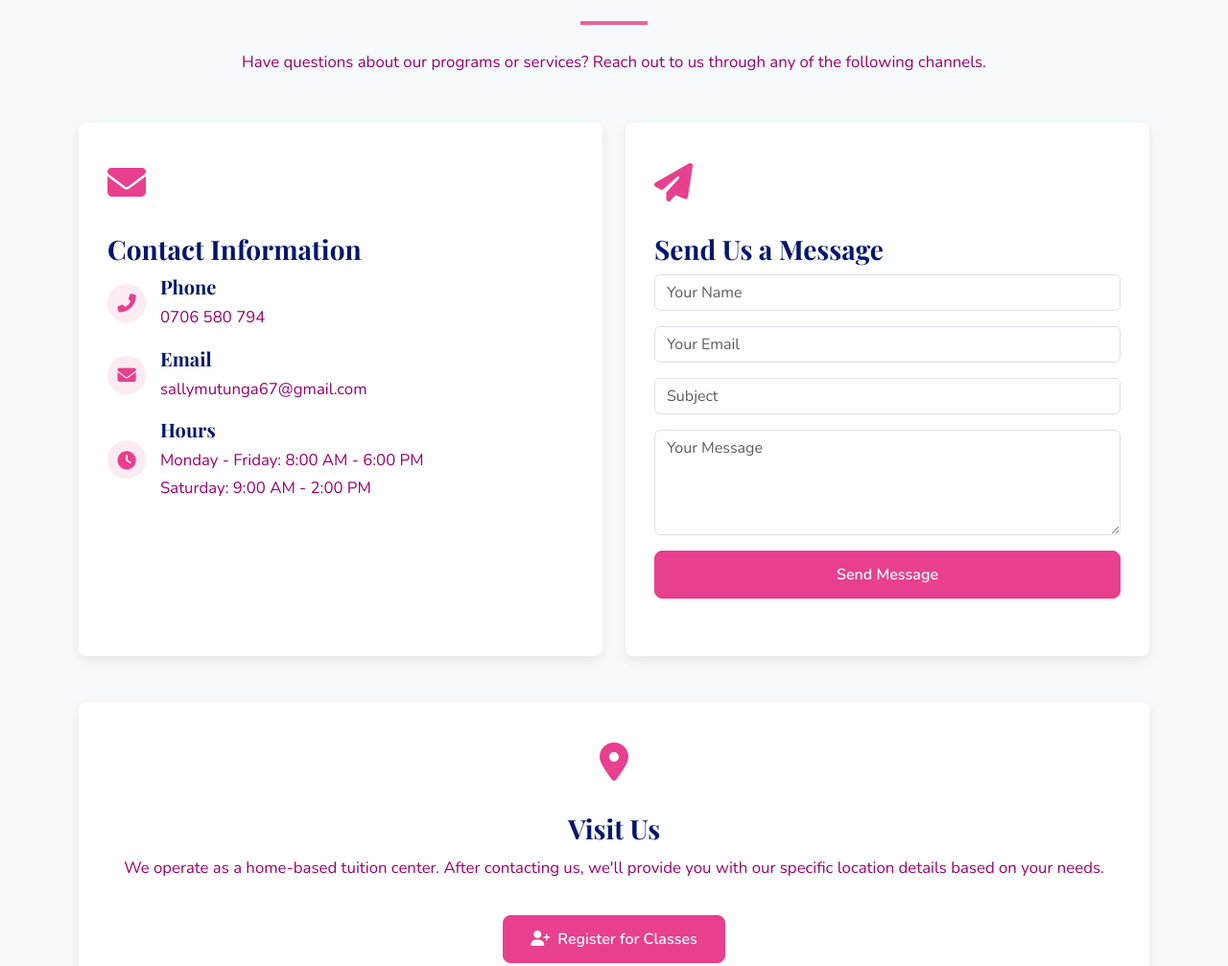
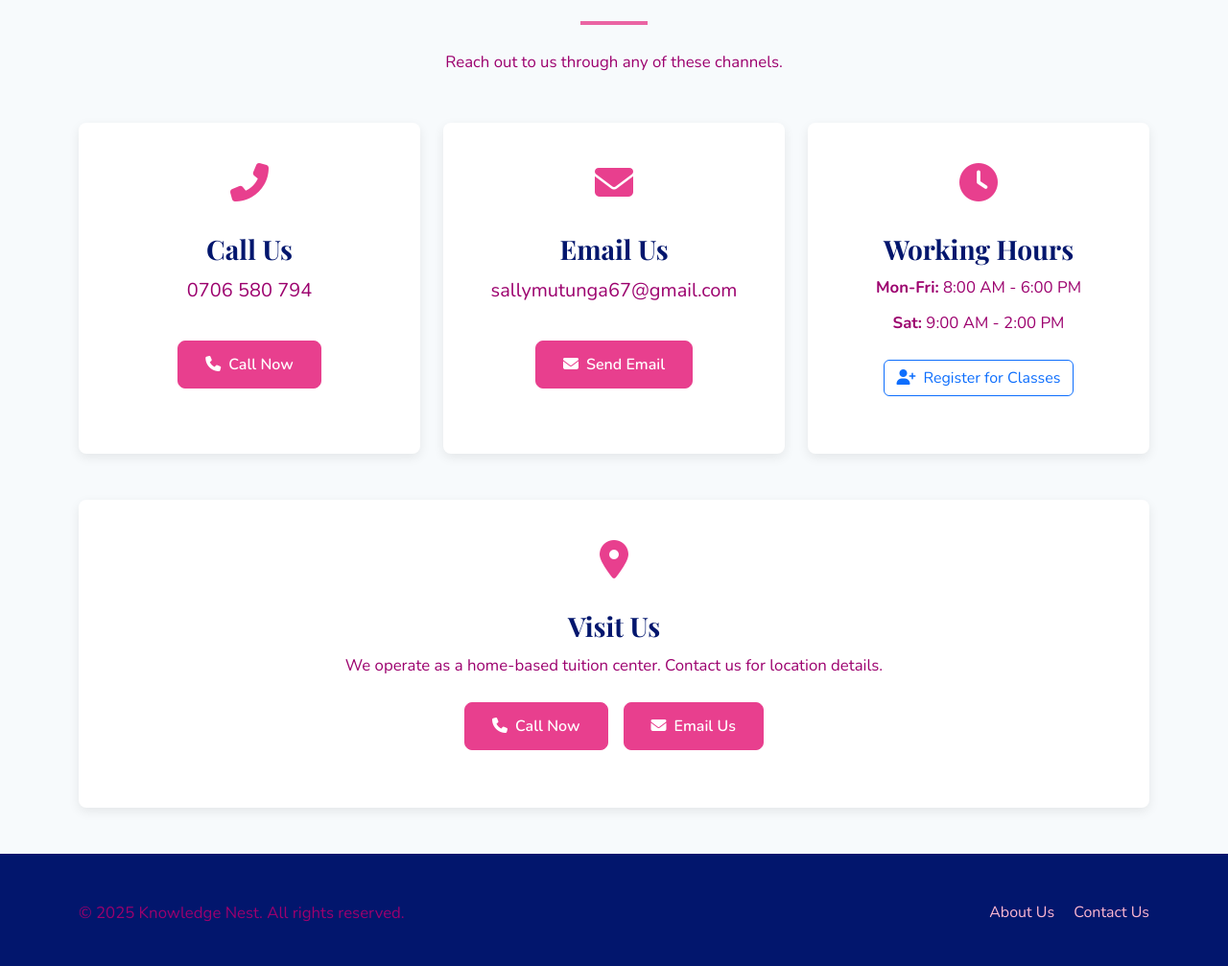
Before and after one commit to Omondi-ai/knowledgenesthomebasedtuitioncentre, a plain HTML site: page contact.html in a window 1280 px wide. Shown: the part 587-1594 px from the top of the page at 96% size. Drawn offline with nearby package versions, Linux system fonts and the light colour scheme.

Commit message:
'removedform'

```diff
--- a/contact.html
+++ b/contact.html
@@ -250,75 +250,64 @@
         </div>
     </header>
 
-    <!-- Contact Section -->
+    <!-- Simplified Contact Section -->
     <section class="container py-5">
         <div class="text-center mb-5">
             <h6 class="text-primary">GET IN TOUCH</h6>
             <h2 class="mb-3">We'd Love to Hear From You</h2>
             <div class="divider mx-auto"></div>
-            <p>Have questions about our programs or services? Reach out to us through any of the following channels.</p>
+            <p>Reach out to us through any of these channels.</p>
         </div>
 
         <div class="row">
-            <div class="col-lg-6 mb-4">
-                <div class="contact-card">
+            <!-- Phone Card -->
+            <div class="col-lg-4 mb-4">
+                <div class="contact-card text-center h-100">
+                    <div class="contact-icon">
+                        <i class="fas fa-phone-alt"></i>
+                    </div>
+                    <h3>Call Us</h3>
+                    <p class="fs-5">0706 580 794</p>
+                    <a href="tel:+254706580794" class="btn btn-primary mt-3">
+                        <i class="fas fa-phone me-2"></i>Call Now
+                    </a>
+                </div>
+            </div>
+
+            <!-- Email Card -->
+            <div class="col-lg-4 mb-4">
+                <div class="contact-card text-center h-100">
                     <div class="contact-icon">
                         <i class="fas fa-envelope"></i>
                     </div>
-                    <h3>Contact Information</h3>
-
-                    <div class="contact-info">
-                        <i class="fas fa-phone-alt"></i>
-                        <div>
-                            <h5>Phone</h5>
-                            <p>0706 580 794</p>
-                        </div>
-                    </div>
-
-                    <div class="contact-info">
-                        <i class="fas fa-envelope"></i>
-                        <div>
-                            <h5>Email</h5>
-                            <p>sallymutunga67@gmail.com</p>
-                        </div>
-                    </div>
-
-                    <div class="contact-info">
-                        <i class="fas fa-clock"></i>
-                        <div>
-                            <h5>Hours</h5>
-                            <p>Monday - Friday: 8:00 AM - 6:00 PM</p>
-                            <p>Saturday: 9:00 AM - 2:00 PM</p>
-                        </div>
-                    </div>
+                    <h3>Email Us</h3>
+                    <p class="fs-5">sallymutunga67@gmail.com</p>
+                    <a href="mailto:sallymutunga67@gmail.com" class="btn btn-primary mt-3">
+                        <i class="fas fa-envelope me-2"></i>Send Email
+                    </a>
                 </div>
             </div>
 
-            <div class="col-lg-6 mb-4">
-                <div class="contact-card">
+            <!-- Hours Card -->
+            <div class="col-lg-4 mb-4">
+                <div class="contact-card text-center h-100">
                     <div class="contact-icon">
-                        <i class="fas fa-paper-plane"></i>
+                        <i class="fas fa-clock"></i>
                     </div>
-                    <h3>Send Us a Message</h3>
-                    <form>
-                        <div class="mb-3">
-                            <input type="text" class="form-control" placeholder="Your Name" required>
-                        </div>
-                        <div class="mb-3">
-                            <input type="email" class="form-control" placeholder="Your Email" required>
-                        </div>
-                        <div class="mb-3">
-                            <input type="text" class="form-control" placeholder="Subject">
-                        </div>
-                        <div class="mb-3">
-                            <textarea class="form-control" rows="4" placeholder="Your Message" required></textarea>
-                        </div>
-                        <button type="submit" class="btn btn-primary w-100">Send Message</button>
-                    </form>
+                    <h3>Working Hours</h3>
+                    <p class="mb-2"><strong>Mon-Fri:</strong> 8:00 AM - 6:00 PM</p>
+                    <p><strong>Sat:</strong> 9:00 AM - 2:00 PM</p>
+                    <div class="mt-4">
+                        <a href="https://docs.google.com/forms/d/e/1FAIpQLSdiU5-g2Ds1URViQa1D-8DMyh5GXS9vIJFHAiVHBo74mranJg/viewform"
+                           class="btn btn-outline-primary">
+                            <i class="fas fa-user-plus me-2"></i>Register for Classes
+                        </a>
+                    </div>
                 </div>
             </div>
         </div>
 
+        <!-- Visit Us Section -->
         <div class="row mt-4">
             <div class="col-12">
                 <div class="contact-card text-center">
@@ -326,10 +315,15 @@
                         <i class="fas fa-map-marker-alt"></i>
                     </div>
                     <h3>Visit Us</h3>
-                    <p>We operate as a home-based tuition center. After contacting us, we'll provide you with our specific location details based on your needs.</p>
-                    <a href="https://docs.google.com/forms/d/e/1FAIpQLSdiU5-g2Ds1URViQa1D-8DMyh5GXS9vIJFHAiVHBo74mranJg/viewform?usp=header" class="btn btn-primary mt-3">
-                        <i class="fas fa-user-plus me-2"></i>Register for Classes
-                    </a>
+                    <p class="mb-4">We operate as a home-based tuition center. Contact us for location details.</p>
+                    <div class="d-flex justify-content-center gap-3">
+                        <a href="tel:+254706580794" class="btn btn-primary">
+                            <i class="fas fa-phone me-2"></i>Call Now
+                        </a>
+                        <a href="mailto:sallymutunga67@gmail.com" class="btn btn-primary">
+                            <i class="fas fa-envelope me-2"></i>Email Us
+                        </a>
+                    </div>
                 </div>
             </div>
         </div>
```
Also changed, not shown: dist/contact.html (+47 -53 lines).
